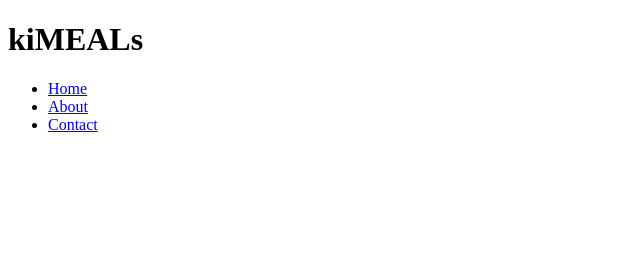
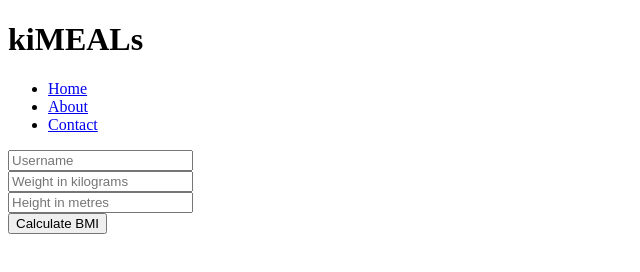
Before and after one commit to kiMIGHTa/phase-1_final_project, a plain HTML site: page index.html in a window 1280 px wide. Shown: the whole page, without its empty margins (0-640 px from the left). Drawn offline with Linux system fonts and the light colour scheme.

Commit message:
add input methods and result space

```diff
--- a/index.html
+++ b/index.html
@@ -19,6 +19,13 @@
                     </ul>
                   </nav>
             </div>
+            <div><input type="text" id="username" name="username" placeholder="Username"></div>
+            <div><input type="number" id="weightInput" name="weightInput" placeholder="Weight in kilograms"></div>
+            <div><input type="number" id="heightInput" name="heightInput" placeholder="Height in metres"></div>
+
+            <div><button id="calculate" onclick="fetchData()">Calculate BMI</button></div>
+
+            <div id="result"></div>
         </main>
 
     </body>
```
